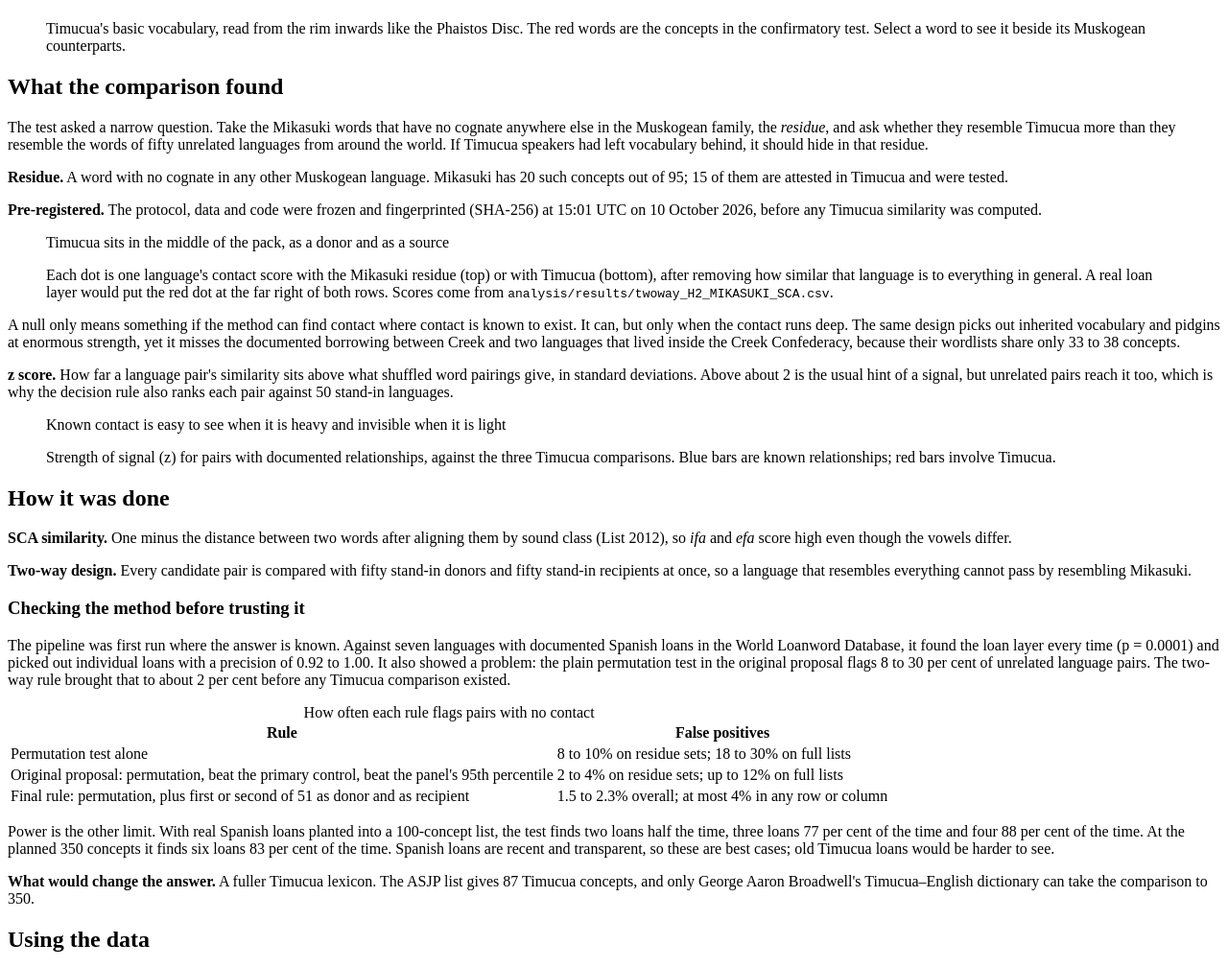
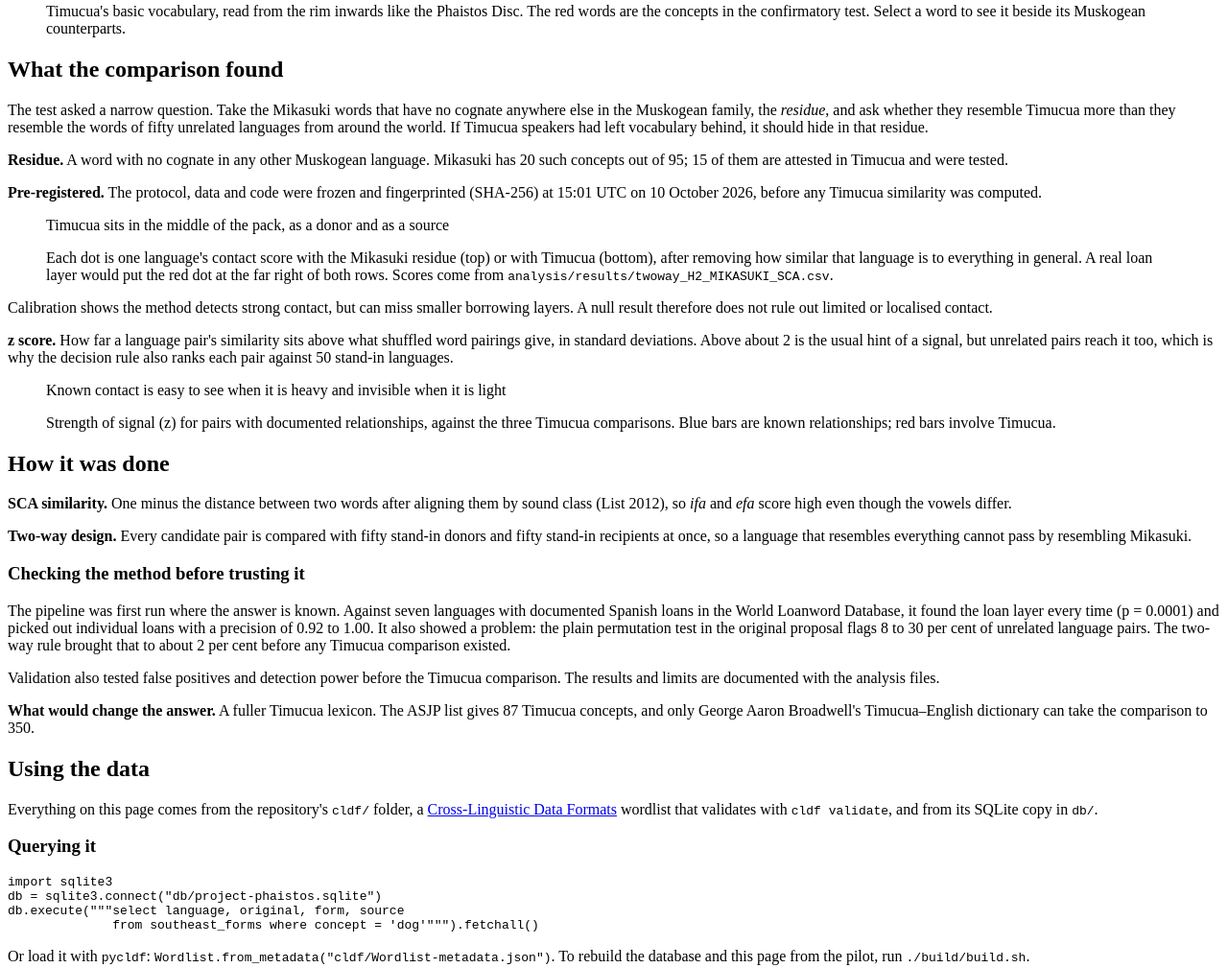
Before and after one commit to Project-Phaistos/project-timacua, a plain HTML site: page build/site/template.html in a window 1280 px wide. Shown: the part 1433-2442 px from the top of the page at 96% size. Drawn offline with Linux system fonts and the light colour scheme; a web font is replaced by a local one.

Commit message:
Shorten Timucua project page and remove ethics-plan paragraph

```diff
--- a/build/site/template.html
+++ b/build/site/template.html
@@ -33,8 +33,8 @@
   <div class="hero-text">
     <p class="kicker">Project Timucua</p>
     <h1 id="title">Did Timucua leave its words in the Seminole languages?</h1>
-    <p class="lede">Timucua was spoken across north Florida and south Georgia until the early 1700s, then fell silent. The Seminole and Miccosukee peoples who came to Florida afterwards speak Mikasuki and Muscogee, two Muskogean languages. This database lines up their basic vocabulary with Timucua's, word by word, to ask whether any Timucua survived the handover.</p>
-    <p class="lede-2">The short answer, from a pre-registered test: no layer large enough to see. The long answer, and every word behind it, is below.</p>
+    <p class="lede">Timucua was spoken in north Florida and south Georgia until the early 1700s. This project compares its surviving vocabulary with Mikasuki and Muscogee to test for possible borrowing.</p>
+    <p class="lede-2">The pre-registered test found no detectable layer of Timucua words in Mikasuki. The evidence, limits and data are summarised below.</p>
   </div>
   <figure class="disc">
     <svg id="disc" viewBox="-300 -300 600 600" role="img" aria-labelledby="disc-cap"></svg>
@@ -65,7 +65,7 @@
 
   <div class="with-margin">
     <div class="col">
-      <p>A null only means something if the method can find contact where contact is known to exist. It can, but only when the contact runs deep. The same design picks out inherited vocabulary and pidgins at enormous strength, yet it misses the documented borrowing between Creek and two languages that lived inside the Creek Confederacy, because their wordlists share only 33 to 38 concepts.</p>
+      <p>Calibration shows the method detects strong contact, but can miss smaller borrowing layers. A null result therefore does not rule out limited or localised contact.</p>
     </div>
     <aside class="margin">
       <p><b>z score.</b> How far a language pair's similarity sits above what shuffled word pairings give, in standard deviations. Above about 2 is the usual hint of a signal, but unrelated pairs reach it too, which is why the decision rule also ranks each pair against 50 stand-in languages.</p>
@@ -155,16 +155,8 @@
   <div class="with-margin">
     <div class="col">
       <p>The pipeline was first run where the answer is known. Against seven languages with documented Spanish loans in the World Loanword Database, it found the loan layer every time (p = 0.0001) and picked out individual loans with a precision of 0.92 to 1.00. It also showed a problem: the plain permutation test in the original proposal flags 8 to 30 per cent of unrelated language pairs. The two-way rule brought that to about 2 per cent before any Timucua comparison existed.</p>
-      <div class="table-wrap"><table class="plain">
-        <caption>How often each rule flags pairs with no contact</caption>
-        <thead><tr><th scope="col">Rule</th><th scope="col">False positives</th></tr></thead>
-        <tbody>
-          <tr><td>Permutation test alone</td><td>8 to 10% on residue sets; 18 to 30% on full lists</td></tr>
-          <tr><td>Original proposal: permutation, beat the primary control, beat the panel's 95th percentile</td><td>2 to 4% on residue sets; up to 12% on full lists</td></tr>
-          <tr><td>Final rule: permutation, plus first or second of 51 as donor and as recipient</td><td>1.5 to 2.3% overall; at most 4% in any row or column</td></tr>
-        </tbody>
-      </table></div>
-      <p>Power is the other limit. With real Spanish loans planted into a 100-concept list, the test finds two loans half the time, three loans 77 per cent of the time and four 88 per cent of the time. At the planned 350 concepts it finds six loans 83 per cent of the time. Spanish loans are recent and transparent, so these are best cases; old Timucua loans would be harder to see.</p>
+      <p>Validation also tested false positives and detection power before the Timucua comparison. The results and limits are documented with the analysis files.</p>
+
     </div>
     <aside class="margin">
       <p><b>What would change the answer.</b> A fuller Timucua lexicon. The ASJP list gives 87 Timucua concepts, and only George Aaron Broadwell's Timucua–English dictionary can take the comparison to 350.</p>
@@ -196,7 +188,6 @@ db.execute("""select language, original, form, source
   <div class="with-margin">
     <div class="col">
       <p>The wordlists come from the ASJP database (version 20), with Hitchiti added from Albert Gatschet's <i>A Migration Legend of the Creek Indians</i> (1884) and Mary R. Haas's 1937 field notebook in the American Philosophical Society, and Apalachee from Geoffrey Kimball's "An Apalachee Vocabulary" (1988). Validation used the World Loanword Database and the Intercontinental Dictionary Series; concepts are linked to Concepticon. These datasets are published under CC-BY 4.0; Gatschet is in the public domain. Code is MIT-licensed.</p>
-      <p>All material here is published or archival. Following the project's ethics plan, the Seminole Tribe of Florida and the Miccosukee Tribe of Indians of Florida are being asked for guidance on how this work is described and shared. Language contact is a normal part of every language's history, and nothing here makes a claim about any community's connection to Florida.</p>
       <p class="cite">Cite as: Crowley, Dennis. 2026. <i>Recovering Timucua: a Timucua–Muskogean comparative database</i> (pilot release). Phaistos Labs.</p>
     </div>
   </div>
```
